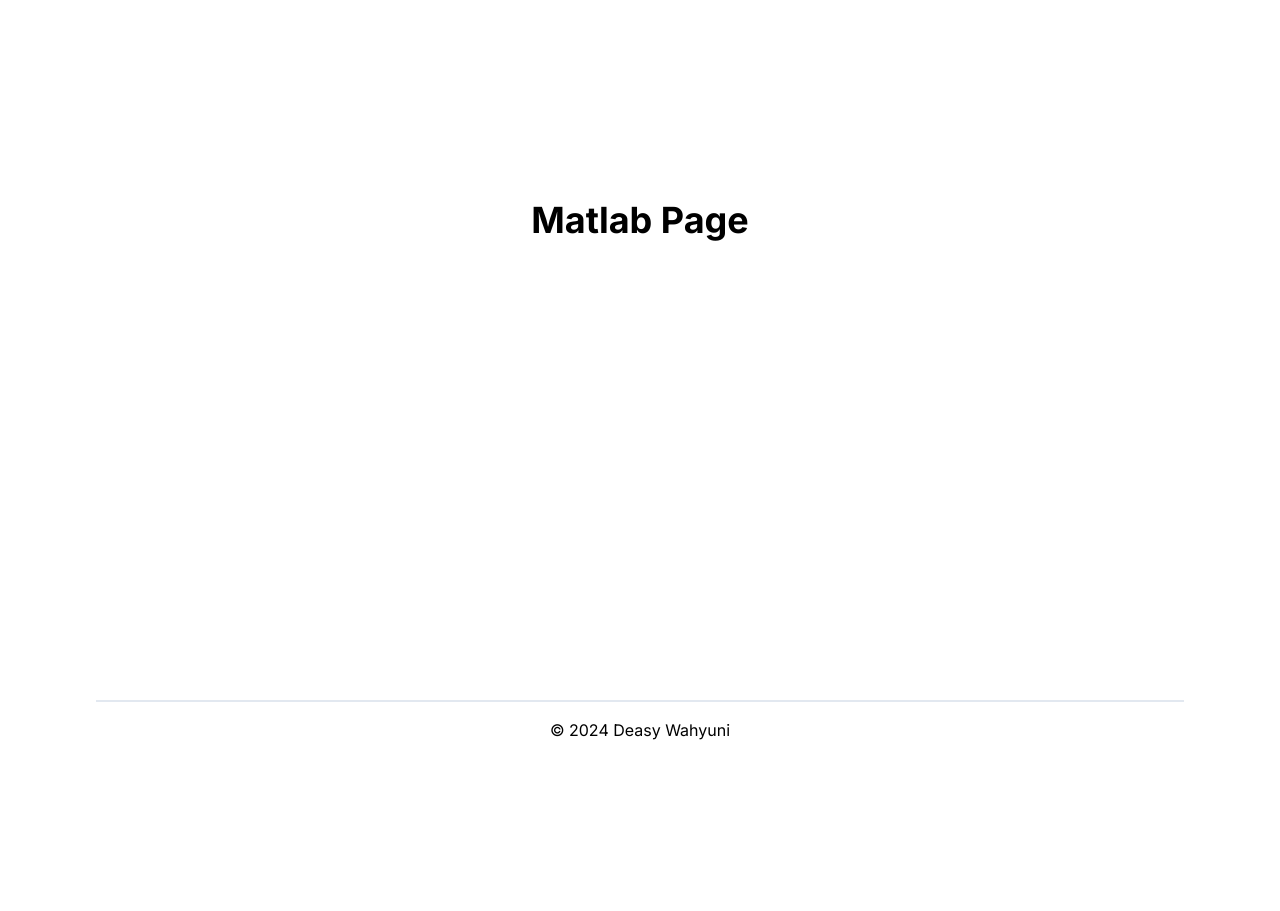
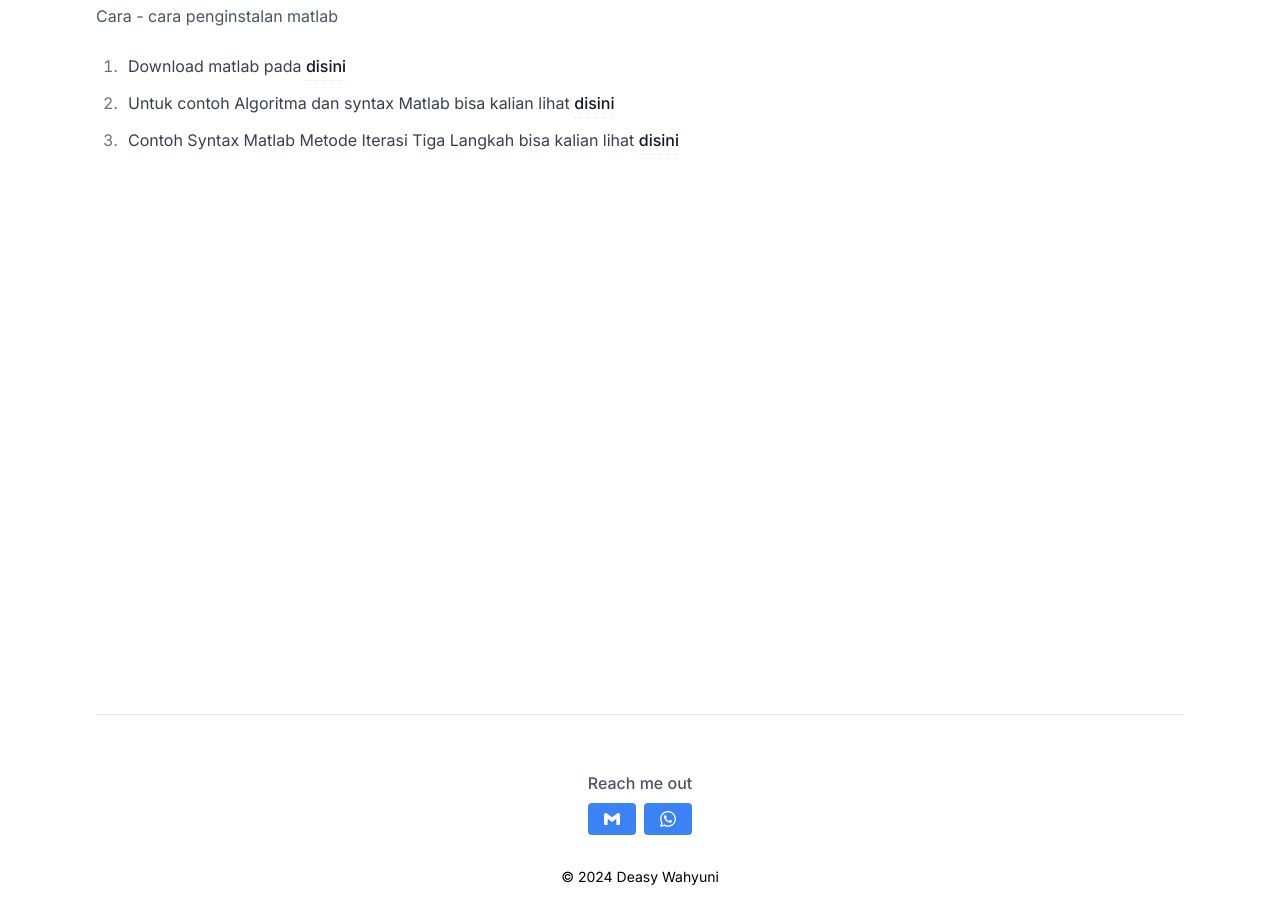
Before and after one commit to yogimulyanaprayoga/deasywahyuni, a Next.js app: page /matlab in a window 1280 px wide. Shown: the part 180-1091 px from the top of the page. Before the commit the page ends 946 px from the top, so only its background shows below. Built offline with nearby package versions, Linux system fonts and the light colour scheme.

Commit message:
feat: add tooltip

```diff
--- a/src/app/about/page.tsx
+++ b/src/app/about/page.tsx
@@ -28,10 +28,10 @@ const AboutPage = () => {
             <p>
               Saya adalah seorang dosen tetap yang aktif mengajar di Universitas
               Dumai pada program studi Teknik Informatika. Dengan gelar
-              pendidikan tertinggi S2, saya saat ini menjabat sebagai struktural
-              Lektor. Sebagai seorang perempuan yang berdedikasi dalam bidang
-              akademik, saya terus berkontribusi dalam pengembangan ilmu
-              pengetahuan dan pendidikan di perguruan tinggi ini.
+              pendidikan tertinggi S2, dengan jabatan struktural Lektor. Sebagai
+              seorang perempuan yang berdedikasi dalam bidang akademik, saya
+              terus berkontribusi dalam pengembangan ilmu pengetahuan dan
+              pendidikan di perguruan tinggi ini.
             </p>
           </article>
           <h3 className="h4 mt-4">Education</h3>
--- a/src/app/blog/page.tsx
+++ b/src/app/blog/page.tsx
@@ -1,6 +1,7 @@
 import { getAllFilesFrontmatter } from "@/lib/mdx.server";
 import { sortByDate } from "@/lib/mdx.client";
 import BlogCard from "@/components/content/blog/BlogCard";
+import CustomLink from "@/components/links/CustomLink";
 
 export default async function BlogPage() {
   const files = await getAllFilesFrontmatter("blog");
@@ -52,10 +53,28 @@ export default async function BlogPage() {
     <main>
       <div className="layout mt-20 min-h-main py-12">
         <h1 className="text-3xl md:text-5xl dark:text-white">Materi</h1>
-        <p className="mt-2 text-gray-600 dark:text-gray-300">
-          Materi adalah segala sesuatu yang memiliki massa dan menempati ruang.
-        </p>
-
+        <article className="prose mt-2 dark:prose-invert">
+          <p className="mt-2 text-gray-600 dark:text-gray-300">
+            Untuk Buku buku dari materi pembelajaran.
+          </p>
+          <ol className="mt-2">
+            <li>
+              <CustomLink href="https://bit.ly/4bTOoHm">
+                Link Metode Numerik
+              </CustomLink>
+            </li>
+            <li>
+              <CustomLink href="https://bit.ly/4aDvJOX">
+                Link Buku Rinaldi Munir
+              </CustomLink>
+            </li>
+            <li>
+              <CustomLink href="https://bit.ly/4aDP1Uh">
+                Link Zoom Perkuliahan
+              </CustomLink>
+            </li>
+          </ol>
+        </article>
         <ul className="mt-6 grid gap-4 grid-cols-1 md:grid-cols-2">
           {posts.map((post) => (
             <BlogCard key={post.slug} post={post} />
--- a/src/app/contact/page.tsx
+++ /dev/null
@@ -1,7 +0,0 @@
-export default function ContactPage() {
-  return (
-    <div className="h-screen flex justify-center items-center">
-      <h1>Contact Page</h1>
-    </div>
-  );
-}
--- a/src/app/latihan/page.tsx
+++ b/src/app/latihan/page.tsx
@@ -1,7 +1,19 @@
+import CustomLink from "@/components/links/CustomLink";
+
 export default function LatihanPage() {
   return (
-    <div className="h-screen flex justify-center items-center">
-      <h1>Latihan Page</h1>
-    </div>
+    <main>
+      <div className="layout mt-20 min-h-main py-12">
+        <h1 className="text-3xl md:text-5xl dark:text-white">Latihan</h1>
+        <article className="prose mt-2 dark:prose-invert">
+          <ol className="mt-6">
+            <li>
+              Untuk latihan bisa kalian akses{" "}
+              <CustomLink href="https://bit.ly/3VczMgu">disini</CustomLink> :
+            </li>
+          </ol>
+        </article>
+      </div>
+    </main>
   );
 }
--- a/src/app/matlab/page.tsx
+++ b/src/app/matlab/page.tsx
@@ -1,7 +1,30 @@
+import CustomLink from "@/components/links/CustomLink";
+
 export default function MatlabPage() {
   return (
-    <div className="h-screen flex justify-center items-center">
-      <h1>Matlab Page</h1>
-    </div>
+    <main>
+      <div className="layout mt-20 min-h-main py-12">
+        <h1 className="text-3xl md:text-5xl dark:text-white">Matlab</h1>
+        <p className="mt-2 text-gray-600 dark:text-gray-300">
+          Cara - cara penginstalan matlab
+        </p>
+        <article className="prose mt-2 dark:prose-invert">
+          <ol className="mt-6">
+            <li>
+              Download matlab pada{" "}
+              <CustomLink href="https://www.mathworks.com/">disini</CustomLink>
+            </li>
+            <li>
+              Untuk contoh Algoritma dan syntax Matlab bisa kalian lihat{" "}
+              <CustomLink href="https://bit.ly/3R54dmn">disini</CustomLink>
+            </li>
+            <li>
+              Contoh Syntax Matlab Metode Iterasi Tiga Langkah bisa kalian lihat{" "}
+              <CustomLink href="https://bit.ly/3WYPFss">disini</CustomLink>
+            </li>
+          </ol>
+        </article>
+      </div>
+    </main>
   );
 }
--- a/src/app/page.tsx
+++ b/src/app/page.tsx
@@ -22,10 +22,10 @@ const page = async () => {
             You can call me Deasy
           </h1>
           <p className="mt-2 max-w-4xl leading-relaxed text-gray-700 dark:text-gray-200 md:mt-3 text-sm md:text-base 2xl:text-lg">
-            Statistics Lecturer at Universitas Dumai
+            Mathematic Lecturer at Universitas Dumai
           </p>
           <p className="mt-4 max-w-4xl text-gray-700 dark:text-gray-200 md:mt-6 md:text-lg 2xl:text-xl">
-            I am a statistics lecturer currently teaching at Dumai University
+            I am a Mathematic lecturer currently teaching at Dumai University
           </p>
           <p className="mt-3 max-w-4xl leading-relaxed text-gray-700 dark:text-gray-200 md:mt-4 md:text-lg 2xl:text-xl">
             Make sure to study my materials.
--- a/src/app/research/page.tsx
+++ b/src/app/research/page.tsx
@@ -1,7 +1,20 @@
+import CustomLink from "@/components/links/CustomLink";
+
 export default function ResearchPage() {
   return (
-    <div className="h-screen flex justify-center items-center">
-      <h1>Research Page</h1>
-    </div>
+    <main>
+      <div className="layout mt-20 min-h-main py-12">
+        <h1 className="text-3xl md:text-5xl dark:text-white">Research</h1>
+        <article className="prose mt-2 dark:prose-invert">
+          <ol className="mt-6">
+            <li>
+              Metode Iterasi Tiga Langkah untuk Menyelesaikan Persamaan Non
+              Linear dengan Matlab (HIBAH PDP PDDIKTI 2019) bisa kalian lihat{" "}
+              <CustomLink href="https://bit.ly/3KkvVYF">disini</CustomLink> :
+            </li>
+          </ol>
+        </article>
+      </div>
+    </main>
   );
 }
--- /dev/null
+++ b/src/components/Tooltip.tsx
@@ -0,0 +1,30 @@
+"use client";
+import { ReactNode, useState } from "react";
+import clsx from "clsx";
+
+interface TooltipProps {
+  text: string;
+  children: ReactNode;
+}
+
+export default function Tooltip({ text, children }: TooltipProps) {
+  const [visible, setVisible] = useState(false);
+
+  return (
+    <div
+      className="relative inline-block"
+      onMouseEnter={() => setVisible(true)}
+      onMouseLeave={() => setVisible(false)}
+    >
+      {children}
+      <div
+        className={clsx(
+          "absolute bottom-full mb-2 w-max p-2 text-sm text-white bg-gray-800 rounded shadow-lg transition-opacity duration-300 transform -translate-x-1/2 left-1/2",
+          { "opacity-100": visible, "opacity-0": !visible }
+        )}
+      >
+        {text}
+      </div>
+    </div>
+  );
+}
--- a/src/components/layout/Footer.tsx
+++ b/src/components/layout/Footer.tsx
@@ -1,7 +1,29 @@
+import { SiGmail, SiWhatsapp } from "react-icons/si";
+import Tooltip from "../Tooltip";
+
 const Footer = () => {
   return (
-    <footer className="layout mt-14 xl:mt-20 pt-4 pb-6 text-sm sm:text-base border-t-2 border-slate-200 mx-auto">
-      <p className="text-center dark:text-gray-200">© 2024 Deasy Wahyuni</p>
+    <footer className="layout mt-14 xl:mt-20 pt-4 pb-6 text-sm sm:text-base border-slate-200 mx-auto">
+      <main className="flex flex-col items-center border-t pt-6 dark:border-gray-600">
+        <p className="mt-8 font-medium text-gray-600 dark:text-gray-300">
+          Reach me out
+        </p>
+        <div className="mt-2 flex space-x-4">
+          <div className="flex items-center gap-2 justify-center">
+            <Tooltip text="Email: deasywahyuni1@gmail.com">
+              <button className="px-4 py-2 font-bold text-white bg-blue-500 rounded hover:bg-blue-700">
+                <SiGmail />
+              </button>
+            </Tooltip>
+            <Tooltip text="Contact Person: 082390346662">
+              <button className="px-4 py-2 font-bold text-white bg-blue-500 rounded hover:bg-blue-700">
+                <SiWhatsapp />
+              </button>
+            </Tooltip>
+          </div>
+        </div>
+        <p className="mt-8 text-sm dark:text-gray-200">© 2024 Deasy Wahyuni</p>
+      </main>
     </footer>
   );
 };
--- a/src/components/layout/Header.tsx
+++ b/src/components/layout/Header.tsx
@@ -26,7 +26,6 @@ export default function Header() {
         { href: "/latihan", label: "Latihan" },
         { href: "/research", label: "Research" },
         { href: "/tanya-jawab", label: "Tanya Jawab" },
-        { href: "/contact", label: "Contact" },
         { href: "/umpan-balik", label: "Umpan Balik" },
       ],
     },
```
